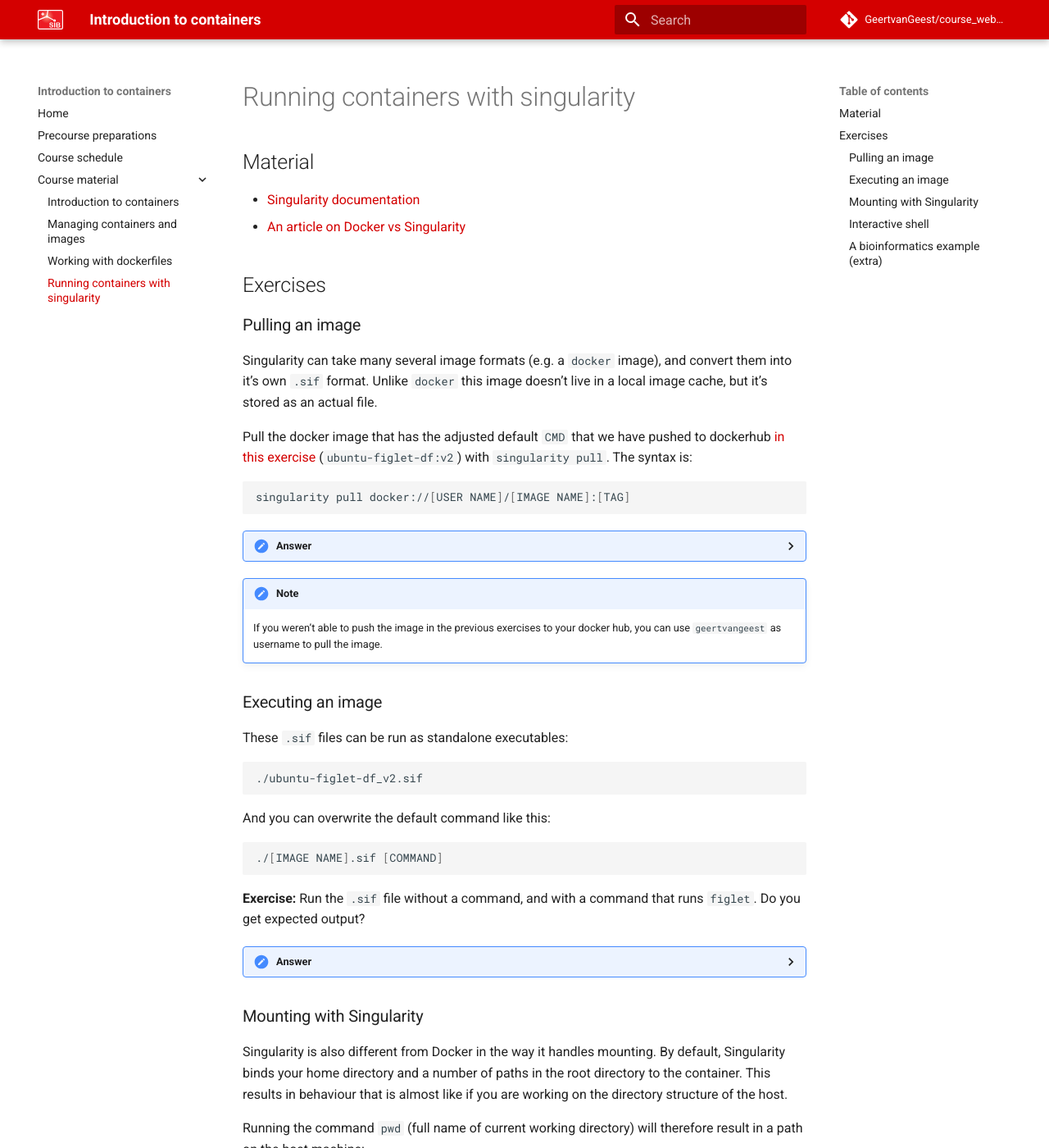
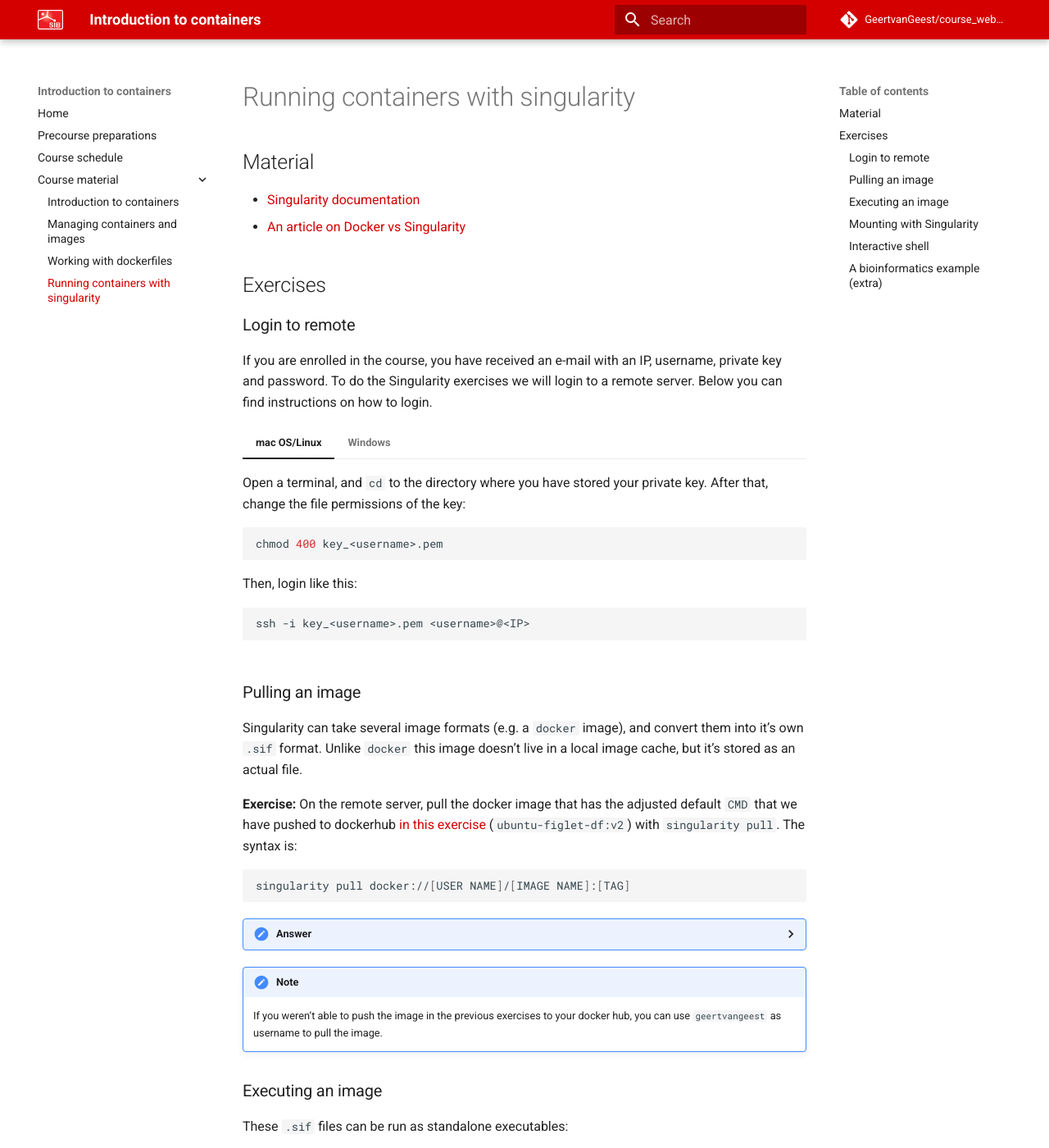
Before and after one commit to sib-swiss/containers-introduction-training, an MkDocs documentation site: the page built from docs/course_material/singularity.md, in a window 1280 px wide and 1400 px high. Shown: the whole window at 82% size. Built offline with MkDocs 1.6.1 and Material for MkDocs 9.7.7, drawn with Linux system fonts in a browser that asks for light colours; comment, search, counter and statistics services are not loaded.

Commit message:
Login instructions

````diff
--- a/docs/course_material/singularity.md
+++ b/docs/course_material/singularity.md
@@ -5,11 +5,35 @@
 
 ## Exercises
 
+### Login to remote
+
+If you are enrolled in the course, you have received an e-mail with an IP, username, private key and password. To do the Singularity exercises we will login to a remote server. Below you can find instructions on how to login.
+
+=== "mac OS/Linux"
+    Open a terminal, and `cd` to the directory where you have stored your private key. After that, change the file permissions of the key:
+
+    ```sh
+    chmod 400 key_<username>.pem
+    ```
+
+    Then, login like this:
+
+    ```sh
+    ssh -i key_<username>.pem <username>@<IP>
+    ```
+
+=== "Windows"
+    Below you can find video tutorials and information to log in with MobaXterm.
+
+    MobaXterm is an SSH client for Windows. You can use it to connect to the remote host and edit remote scripts. With MobaXterm, you will automatically login to the remote server once you've started the SSH session. Set it up on your own computer using your own credentials and the video below.
+
+    <iframe src="https://player.vimeo.com/video/473838657" width="640" height="360" frameborder="0" allow="autoplay; fullscreen" allowfullscreen></iframe>
+
 ### Pulling an image
 
-Singularity can take many several image formats (e.g. a `docker` image), and convert them into it's own `.sif` format. Unlike `docker` this image doesn't live in a local image cache, but it's stored as an actual file.
+Singularity can take several image formats (e.g. a `docker` image), and convert them into it's own `.sif` format. Unlike `docker` this image doesn't live in a local image cache, but it's stored as an actual file.
 
-Pull the docker image that has the adjusted default `CMD` that we have pushed to dockerhub [in this exercise](../dockerfiles/#using-cmd) (`ubuntu-figlet-df:v2`) with `singularity pull`. The syntax is:
+**Exercise:** On the remote server, pull the docker image that has the adjusted default `CMD` that we have pushed to dockerhub [in this exercise](../dockerfiles/#using-cmd) (`ubuntu-figlet-df:v2`) with `singularity pull`. The syntax is:
 
 ```sh
 singularity pull docker://[USER NAME]/[IMAGE NAME]:[TAG]
````
Also changed, not shown: docs/course_schedule.md (+2 -2 lines), docs/precourse.md (+4 -4 lines).
